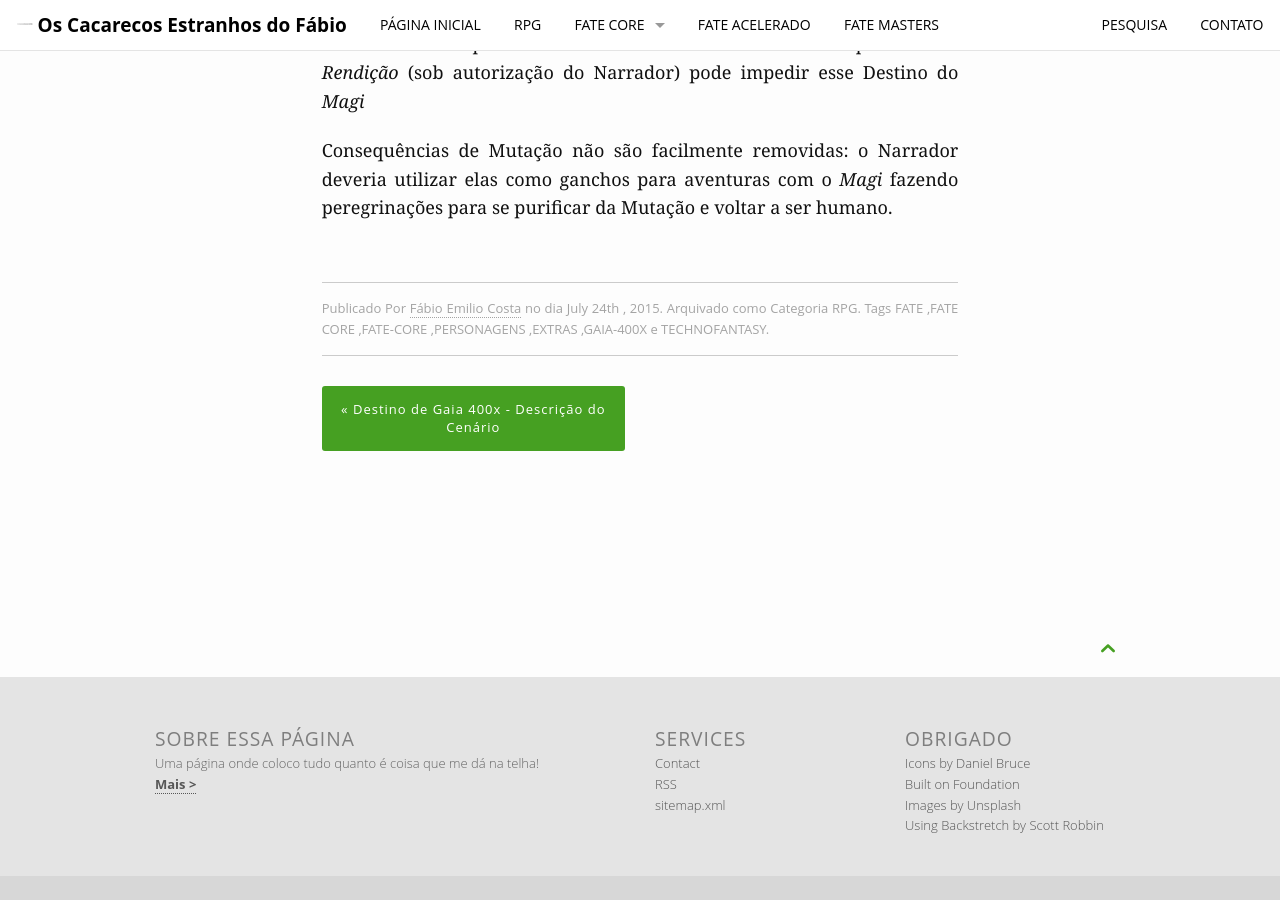
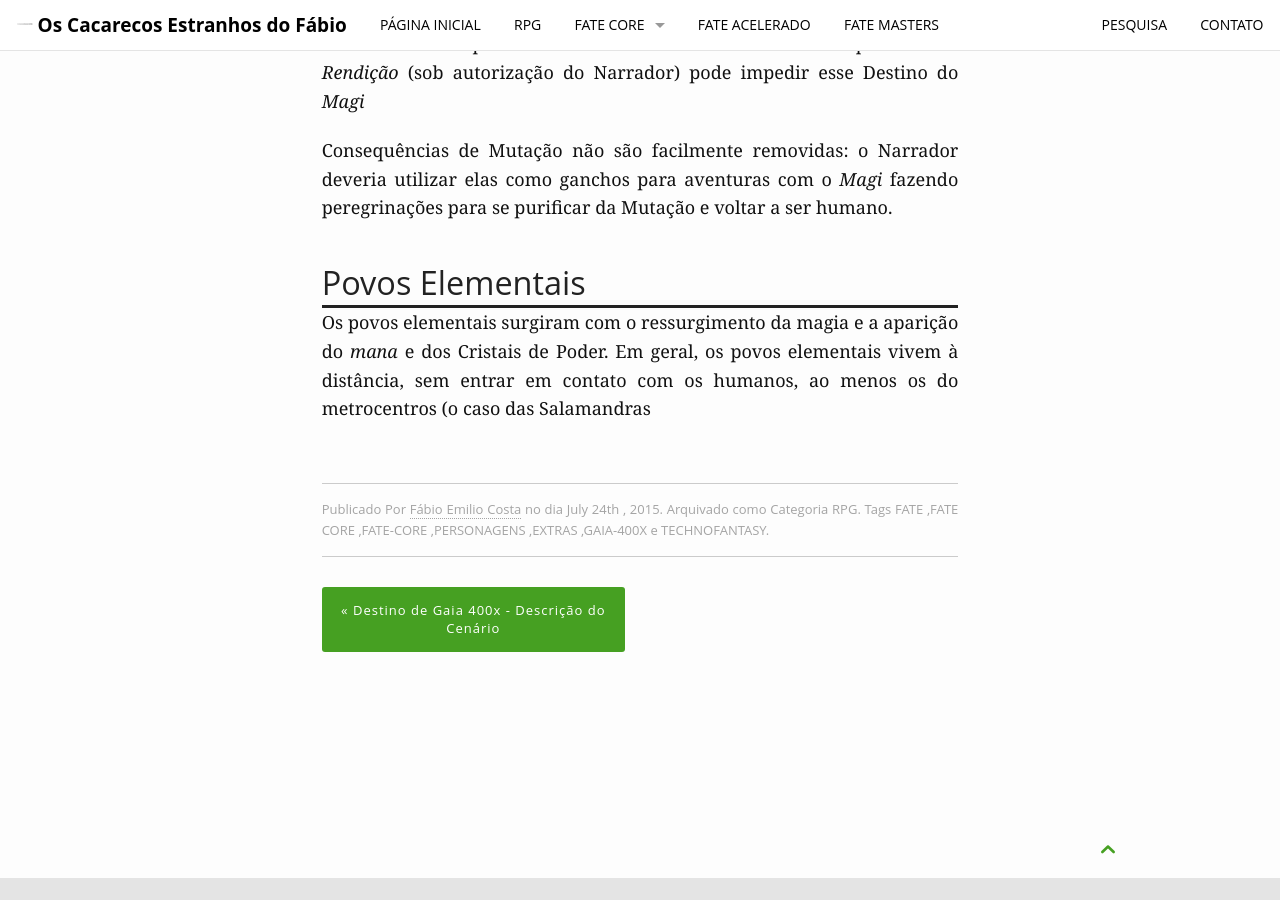
Before and after one commit to fabiocosta0305/fabiocosta0305.github.io-old, a Jekyll site: the page built from _posts/RPG/2015-07-24-DestinoGaia400x-extras.md, in a window 1280 px wide and 900 px high, scrolled down 13023 px. Built offline with Jekyll 4.4.1, drawn with Linux system fonts in a browser that asks for light colours.

```diff
--- a/_posts/RPG/2015-07-24-DestinoGaia400x-extras.md
+++ b/_posts/RPG/2015-07-24-DestinoGaia400x-extras.md
@@ -499,3 +499,7 @@ autorização do Narrador) pode impedir esse Destino do _Magi_
 Consequências  de Mutação  não  são facilmente  removidas: o  Narrador
 deveria utilizar elas como ganchos para aventuras com o _Magi_ fazendo
 peregrinações para se purificar da Mutação e voltar a ser humano.
+
+### Povos Elementais
+
+Os povos elementais surgiram com o ressurgimento da magia e a aparição do _mana_ e dos Cristais de Poder. Em geral, os povos elementais vivem à distância, sem entrar em contato com os humanos, ao menos os do metrocentros (o caso das Salamandras
```
